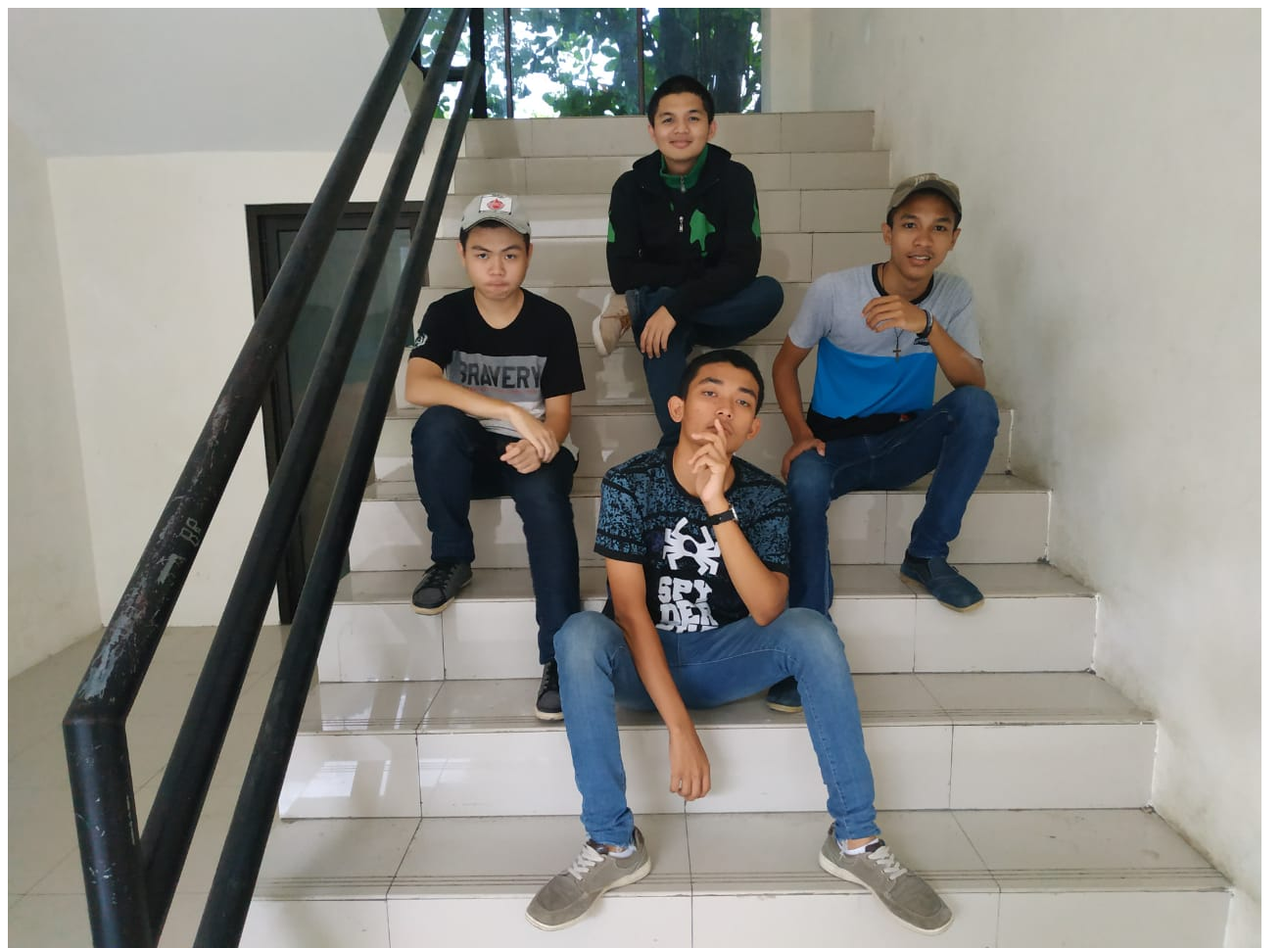
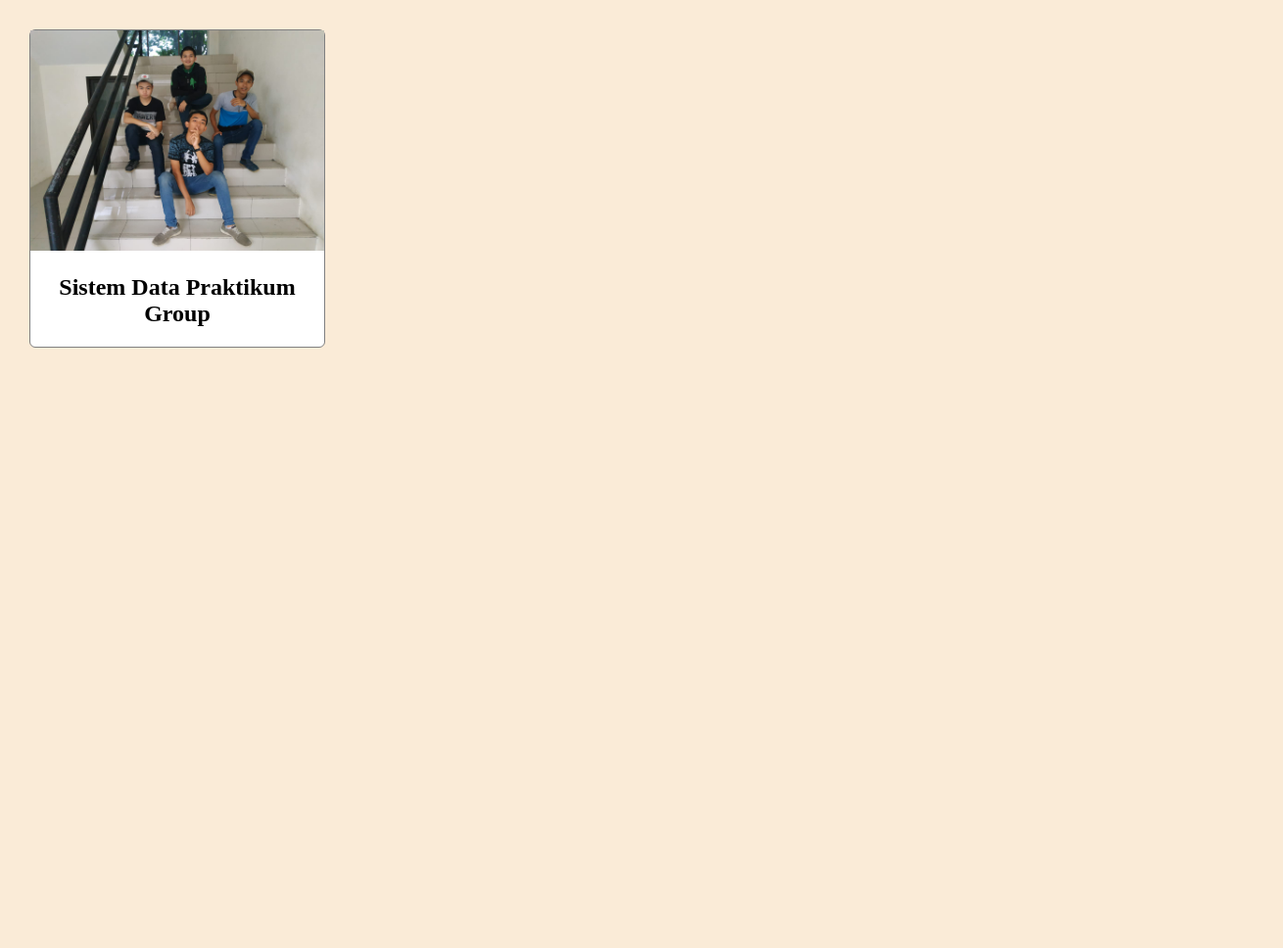
Before and after one commit to willyishmael/my-repo-from-remote, a plain HTML site: page index.html in a window 1280 px wide. Shown: the top 968 px of the page at 98% size, 1310 px wide, since content can reach past the window. After the commit the page ends 800 px from the top, so only its background shows below. Drawn offline with Linux system fonts and the light colour scheme.

Commit message:
Added initial style.css to style the profile.

```diff
--- a/index.html
+++ b/index.html
@@ -1,13 +1,14 @@
 <!DOCTYPE html>
 <html>
     <head>
+        <link rel="stylesheet" href="style.css">
     </head>
 
     <body>
         <div id="profile-container">
             <img id="profile-image" src="images/img01.jpg" alt="profile image"/>
             <h2 id="profile-name">Sistem Data Praktikum Group</h2>
-        </div>>
+        </div>
     </body>
 
 </html>
--- /dev/null
+++ b/style.css
@@ -0,0 +1,21 @@
+body {
+    width: 100%;
+    margin: 30px;
+    background-color: antiquewhite;
+ }
+
+ #profile-container{
+    max-width: 300px;
+    background-color: white;
+    border: 1px solid gray;
+    border-radius: 6px;
+ }
+
+ #profile-image{
+    width: 100%;
+    height: auto;
+ }
+
+ #profile-name{
+    text-align: center;
+ }
```
